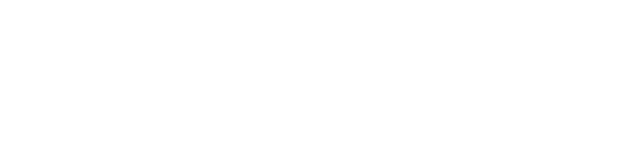
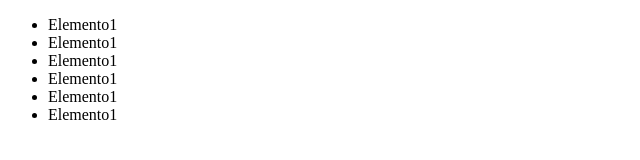
Before and after one commit to SebastianNz11/practicando-git, a plain HTML site: page index.html in a window 1280 px wide. Shown: the whole page, without its empty margins (0-640 px from the left). Drawn offline with Linux system fonts and the light colour scheme.

Commit message:
agregando cambios al html

```diff
--- a/index.html
+++ b/index.html
@@ -5,8 +5,16 @@
     <meta http-equiv="X-UA-Compatible" content="IE=edge">
     <meta name="viewport" content="width=device-width, initial-scale=1.0">
     <title>Document</title>
+    <link rel="stylesheet" href="">
 </head>
 <body>
-
+    <ul>
+        <li>Elemento1</li>
+        <li>Elemento1</li>
+        <li>Elemento1</li>
+        <li>Elemento1</li>
+        <li>Elemento1</li>
+        <li>Elemento1</li>
+    </ul>
 </body>
 </html>
```
